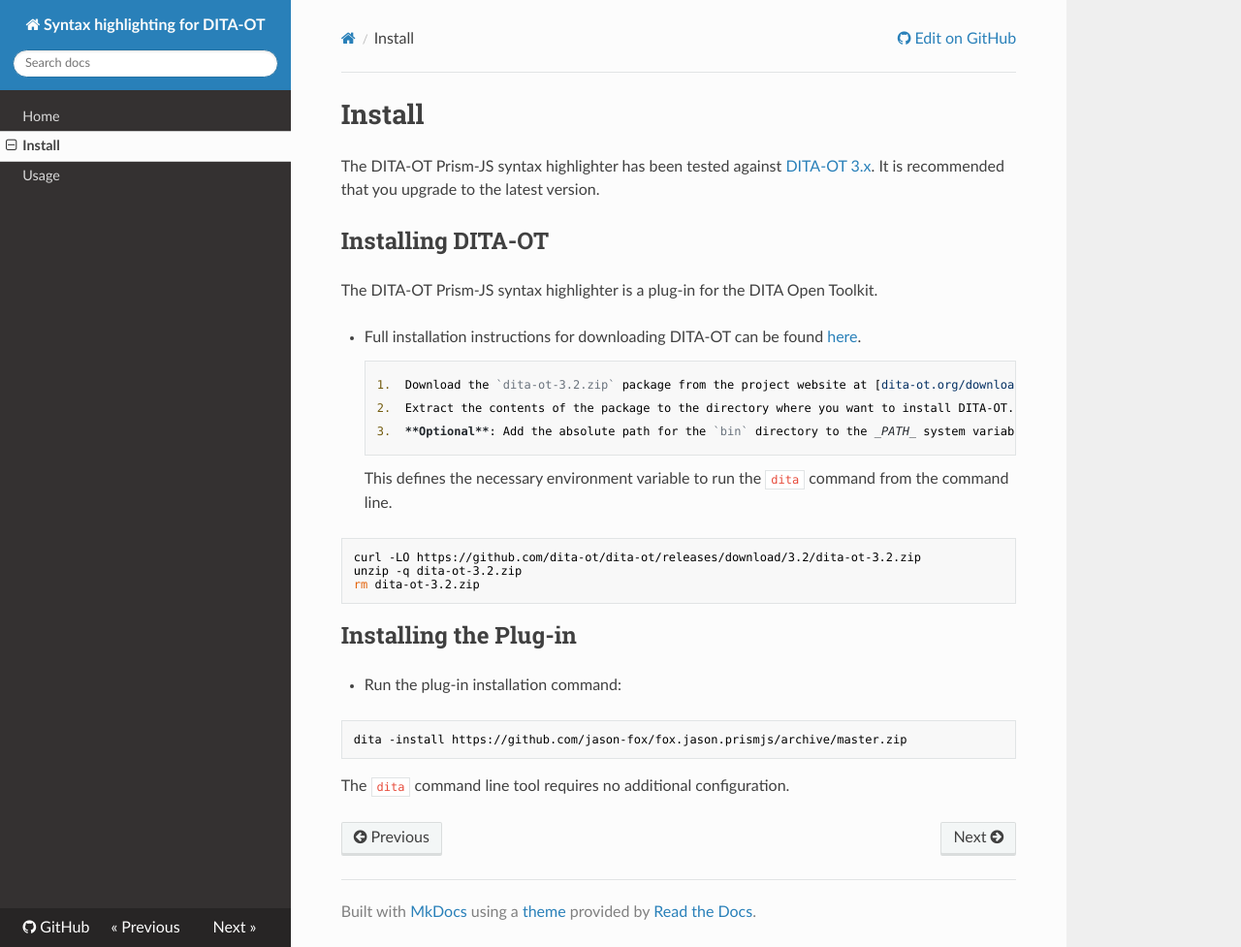
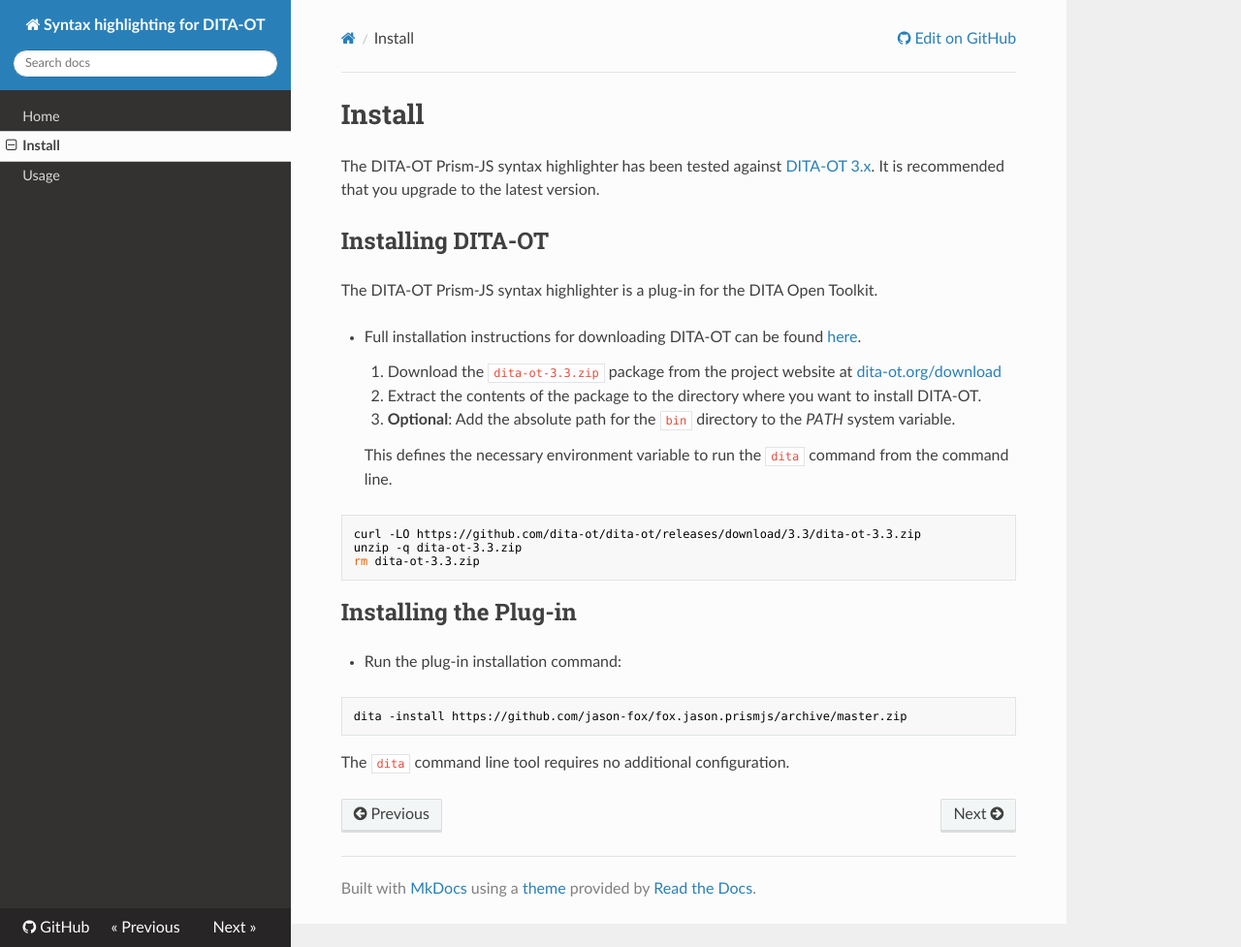
Before and after one commit to jason-fox/fox.jason.prismjs, an MkDocs documentation site: the page built from docs/install.md, in a window 1280 px wide and 977 px high. Shown: the whole window at 97% size. Built offline with MkDocs 1.6.1, drawn with Linux system fonts in a browser that asks for light colours; nearby versions of some CDN libraries; old or Windows-style settings are respelled for this version of MkDocs; a style sheet for code colours, icons or effects is not loaded.

Commit message:
Update install.md

````diff
--- a/docs/install.md
+++ b/docs/install.md
@@ -8,18 +8,19 @@
 The DITA-OT Prism-JS syntax highlighter is a plug-in for the DITA Open Toolkit.
 
 -   Full installation instructions for downloading DITA-OT can be found
-    [here](https://www.dita-ot.org/3.2/topics/installing-client.html).
+    [here](https://www.dita-ot.org/3.3/topics/installing-client.html).
 
-        1.  Download the `dita-ot-3.2.zip` package from the project website at [dita-ot.org/download](https://www.dita-ot.org/download)
-        2.  Extract the contents of the package to the directory where you want to install DITA-OT.
-        3.  **Optional**: Add the absolute path for the `bin` directory to the _PATH_ system variable.
+    1.  Download the `dita-ot-3.3.zip` package from the project website at
+        [dita-ot.org/download](https://www.dita-ot.org/download)
+    2.  Extract the contents of the package to the directory where you want to install DITA-OT.
+    3.  **Optional**: Add the absolute path for the `bin` directory to the _PATH_ system variable.
 
     This defines the necessary environment variable to run the `dita` command from the command line.
 
 ```bash
-curl -LO https://github.com/dita-ot/dita-ot/releases/download/3.2/dita-ot-3.2.zip
-unzip -q dita-ot-3.2.zip
-rm dita-ot-3.2.zip
+curl -LO https://github.com/dita-ot/dita-ot/releases/download/3.3/dita-ot-3.3.zip
+unzip -q dita-ot-3.3.zip
+rm dita-ot-3.3.zip
 ```
 
 ## Installing the Plug-in
````
